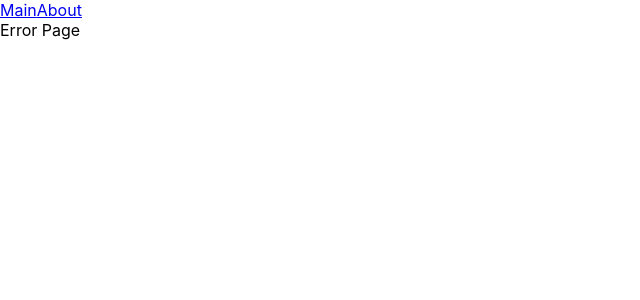
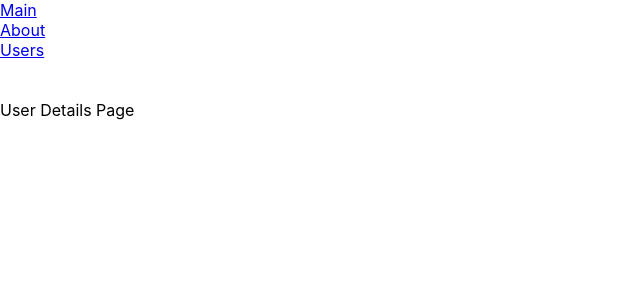
Before and after one commit to Gapotchenko-Yakov/javascript-testing, a React (Create React App) app in the folder react-testing-lib-example/: page /users/1 in a window 1280 px wide. Shown: the top 300 px of the page, without its empty margins (0-640 px from the left). Built offline with nearby package versions, Linux system fonts and the light colour scheme.

Commit message:
Using MemoryRouter with Routes and Route to test separate routes.

```diff
--- a/react-testing-lib-example/src/App.js
+++ b/react-testing-lib-example/src/App.js
@@ -3,6 +3,8 @@ import { BrowserRouter, Routes, Route, Link } from "react-router-dom";
 import MainPage from "./pages/MainPage.jsx";
 import AboutPage from "./pages/AboutPage.jsx";
 import ErrorPage from "./pages/ErrorPage.jsx";
+import Users from "./users/Users.jsx";
+import UserDetailsPage from "./pages/UserDetailsPage.jsx";
 
 function App() {
   return (
@@ -10,12 +12,22 @@ function App() {
       <Link to="/" data-testid="main-link">
         Main
       </Link>
+      <br />
       <Link to="/about" data-testid="about-link">
         About
       </Link>
+      <br />
+      <Link to="/users" data-testid="users-link">
+        Users
+      </Link>
+      <br />
+      <br />
+      <br />
       <Routes>
         <Route path="/" element={<MainPage />} />
         <Route path="/about" element={<AboutPage />} />
+        <Route path="/users" element={<Users />} />
+        <Route path="/users/:id" element={<UserDetailsPage />} />
         <Route path="/*" element={<ErrorPage />} />
       </Routes>
     </div>
--- /dev/null
+++ b/react-testing-lib-example/src/pages/UserDetailsPage.jsx
@@ -0,0 +1,7 @@
+import React from "react";
+
+const UserDetailsPage = () => {
+  return <div data-testid="user-details-page">User Details Page</div>;
+};
+
+export default UserDetailsPage;
--- a/react-testing-lib-example/src/users/Users.jsx
+++ b/react-testing-lib-example/src/users/Users.jsx
@@ -1,5 +1,6 @@
 import React, { useEffect, useState } from "react";
 import axios from "axios";
+import { Link } from "react-router-dom";
 
 const Users = () => {
   const [users, setUsers] = useState([]);
@@ -18,9 +19,14 @@ const Users = () => {
   return (
     <div>
       {users.map((user) => (
-        <div key={user.id} data-testid="user-item">
+        <Link
+          to={`/users/${user.id}`}
+          key={user.id}
+          data-testid="user-item"
+          style={{ display: "block" }}
+        >
           {user.name}
-        </div>
+        </Link>
       ))}
     </div>
   );
```
Also changed, not shown: 1 other file (tests, documents, lock files or other folders).
